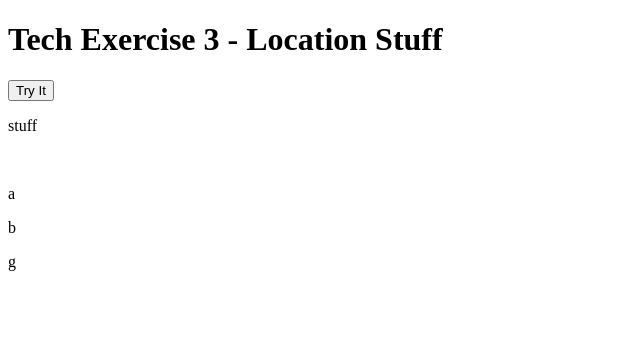
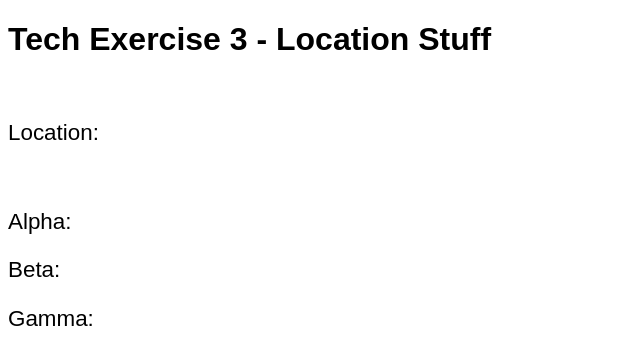
Before and after one commit to KeeganE596/352_Tech3, a plain HTML site: page index.html in a window 1280 px wide. Shown: the whole page, without its empty margins (0-640 px from the left). Drawn offline with Linux system fonts and the light colour scheme.

Commit message:
Updated index, added stylesheet

```diff
--- /dev/null
+++ b/css/style.css
@@ -0,0 +1,6 @@
+body {
+	font-family: ariel, sans-serif;
+}
+p {
+	font-size: 1.4em;
+}
--- a/index.html
+++ b/index.html
@@ -2,17 +2,18 @@
 <html>
 
   <head>
+  	<link rel="stylesheet" href="css/style.css">
     <title>Exercise 3 - Location</title>
   </head>
 
-  <body>
+  <body onload="getLocation()">
   	<h1>Tech Exercise 3 - Location Stuff</h1>
-  	<button onclick="getLocation()">Try It</button>
-  	<p id="loc">stuff</p>
   	<br>
-  	<p id="alpha">a</p>
-  	<p id="beta">b</p>
-  	<p id="gamma">g</p>
+  	<p id="loc">Location:</p>
+  	<br>
+  	<p id="alpha">Alpha:</p>
+  	<p id="beta">Beta:</p>
+  	<p id="gamma">Gamma:</p>
 
   	<script>
 		var x = document.getElementById("loc");
@@ -43,8 +44,8 @@
 			var gamma    = event.gamma;
 
 			a.innerHTML = "Alpha: " + event.alpha;
-			b.innerHTML = "Alpha: " + event.beta;
-			g.innerHTML = "Alpha: " + event.gamma;
+			b.innerHTML = "Beta: " + event.beta;
+			g.innerHTML = "Gamma: " + event.gamma;
 		}
 	</script>
   </body>
```
